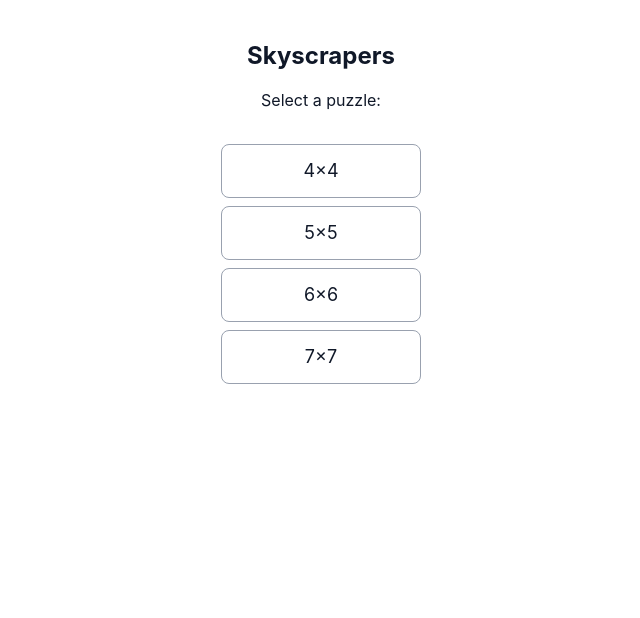
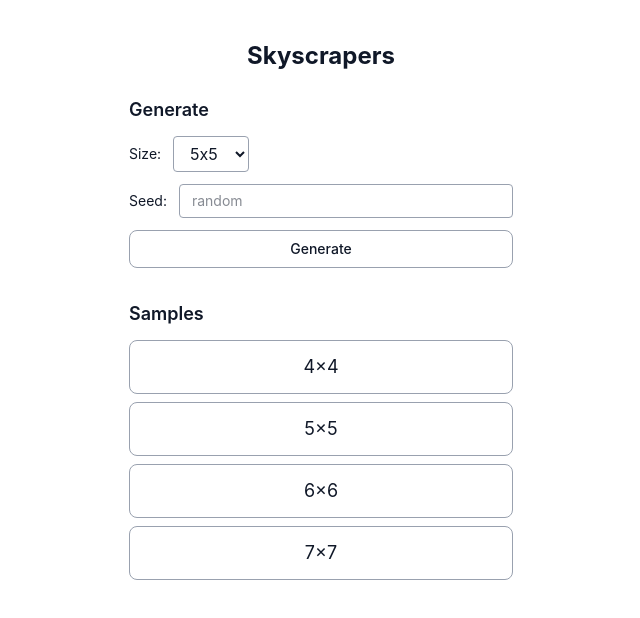
Before and after one commit to sugyan/skyscrapers, a React (Vite) app in the folder skyscrapers-web/: page / in a window 1280 px wide. Shown: the top 618 px of the page, without its empty margins (319-959 px from the left). Built offline with nearby package versions, Linux system fonts and the light colour scheme.

Commit message:
Add puzzle generation UI with size and seed controls
Users can now generate puzzles via WASM with configurable board size
(4-8) and optional seed. Sample puzzles are retained as an alternative.

Co-Authored-By: Claude Opus 4.6 <noreply@anthropic.com>

```diff
--- a/skyscrapers-web/src/App.tsx
+++ b/skyscrapers-web/src/App.tsx
@@ -3,10 +3,13 @@ import { samplePuzzles } from "./samples";
 import type { SamplePuzzle } from "./samples";
 import { PuzzlePage } from "./components/PuzzlePage";
 import type { Puzzle } from "./types";
+import { generatePuzzle, randomSeed } from "./wasm";
+import type { GenerateResult } from "./wasm";
 import "./styles/app.css";
 
-function puzzleFromSample(sample: SamplePuzzle): Puzzle {
+function puzzleFromSample(sample: SamplePuzzle): GenerateResult {
   return {
+    puzzle: {
       n: sample.n,
       clues: sample.clues,
       board: sample.board.map((row) =>
@@ -16,39 +19,108 @@ function puzzleFromSample(sample: SamplePuzzle): Puzzle {
           candidates: new Set<number>(),
         })),
       ),
+    },
+    solution: sample.solution,
   };
 }
 
+const SIZES = [4, 5, 6, 7, 8] as const;
+
 function App() {
-  const [selected, setSelected] = useState<SamplePuzzle | null>(null);
+  const [current, setCurrent] = useState<{
+    puzzle: Puzzle;
+    solution: number[][];
+  } | null>(null);
+  const [generating, setGenerating] = useState(false);
+  const [size, setSize] = useState<number>(5);
+  const [seedInput, setSeedInput] = useState("");
+  const [lastSeed, setLastSeed] = useState<string | null>(null);
+  const [error, setError] = useState<string | null>(null);
 
-  if (selected) {
+  const handleGenerate = async () => {
+    setGenerating(true);
+    setError(null);
+    try {
+      const seed = seedInput.trim() ? BigInt(seedInput.trim()) : randomSeed();
+      setLastSeed(seed.toString());
+      const result = await generatePuzzle(size, seed);
+      setCurrent(result);
+    } catch (e) {
+      setError(e instanceof Error ? e.message : String(e));
+    } finally {
+      setGenerating(false);
+    }
+  };
+
+  if (current) {
     return (
       <PuzzlePage
-        key={selected.label}
-        puzzle={puzzleFromSample(selected)}
-        solution={selected.solution}
-        onNewPuzzle={() => setSelected(null)}
+        key={`${current.puzzle.n}-${lastSeed}`}
+        puzzle={current.puzzle}
+        solution={current.solution}
+        onNewPuzzle={() => setCurrent(null)}
       />
     );
   }
 
   return (
     <div className="flex flex-col items-center pt-10 px-5">
-      <h1 className="text-2xl font-bold mb-4">Skyscrapers</h1>
-      <p className="mb-4">Select a puzzle:</p>
-      <ul className="list-none p-0 m-4 space-y-2">
+      <h1 className="text-2xl font-bold mb-6">Skyscrapers</h1>
+
+      <section className="mb-8 w-full max-w-sm">
+        <h2 className="text-lg font-semibold mb-3">Generate</h2>
+        <div className="flex items-center gap-3 mb-3">
+          <label className="text-sm">Size:</label>
+          <select
+            value={size}
+            onChange={(e) => setSize(Number(e.target.value))}
+            className="px-3 py-1.5 border border-gray-400 dark:border-slate-600 rounded bg-white dark:bg-slate-800"
+          >
+            {SIZES.map((n) => (
+              <option key={n} value={n}>
+                {n}x{n}
+              </option>
+            ))}
+          </select>
+        </div>
+        <div className="flex items-center gap-3 mb-3">
+          <label className="text-sm">Seed:</label>
+          <input
+            type="text"
+            value={seedInput}
+            onChange={(e) => setSeedInput(e.target.value)}
+            placeholder="random"
+            className="flex-1 px-3 py-1.5 border border-gray-400 dark:border-slate-600 rounded bg-white dark:bg-slate-800 text-sm"
+          />
+        </div>
+        <button
+          onClick={handleGenerate}
+          disabled={generating}
+          className="w-full px-4 py-2 text-sm font-medium border border-gray-400 dark:border-slate-600 rounded-lg bg-white dark:bg-slate-800 cursor-pointer hover:bg-gray-200 dark:hover:bg-slate-700 disabled:opacity-50 disabled:cursor-not-allowed"
+        >
+          {generating ? "Generating..." : "Generate"}
+        </button>
+        {error && <p className="mt-2 text-sm text-red-600">{error}</p>}
+        {lastSeed && !current && (
+          <p className="mt-2 text-xs text-gray-500">Last seed: {lastSeed}</p>
+        )}
+      </section>
+
+      <section className="w-full max-w-sm">
+        <h2 className="text-lg font-semibold mb-3">Samples</h2>
+        <ul className="list-none p-0 space-y-2">
           {samplePuzzles.map((sample) => (
             <li key={sample.label}>
               <button
-              className="px-8 py-3 text-lg border border-gray-400 dark:border-slate-600 rounded-lg bg-white dark:bg-slate-800 cursor-pointer min-w-[200px] hover:bg-gray-200 dark:hover:bg-slate-700"
-              onClick={() => setSelected(sample)}
+                className="w-full px-8 py-3 text-lg border border-gray-400 dark:border-slate-600 rounded-lg bg-white dark:bg-slate-800 cursor-pointer hover:bg-gray-200 dark:hover:bg-slate-700"
+                onClick={() => setCurrent(puzzleFromSample(sample))}
               >
                 {sample.label}
               </button>
             </li>
           ))}
         </ul>
+      </section>
     </div>
   );
 }
```
Lines whose indentation alone changed are shown as unchanged.
